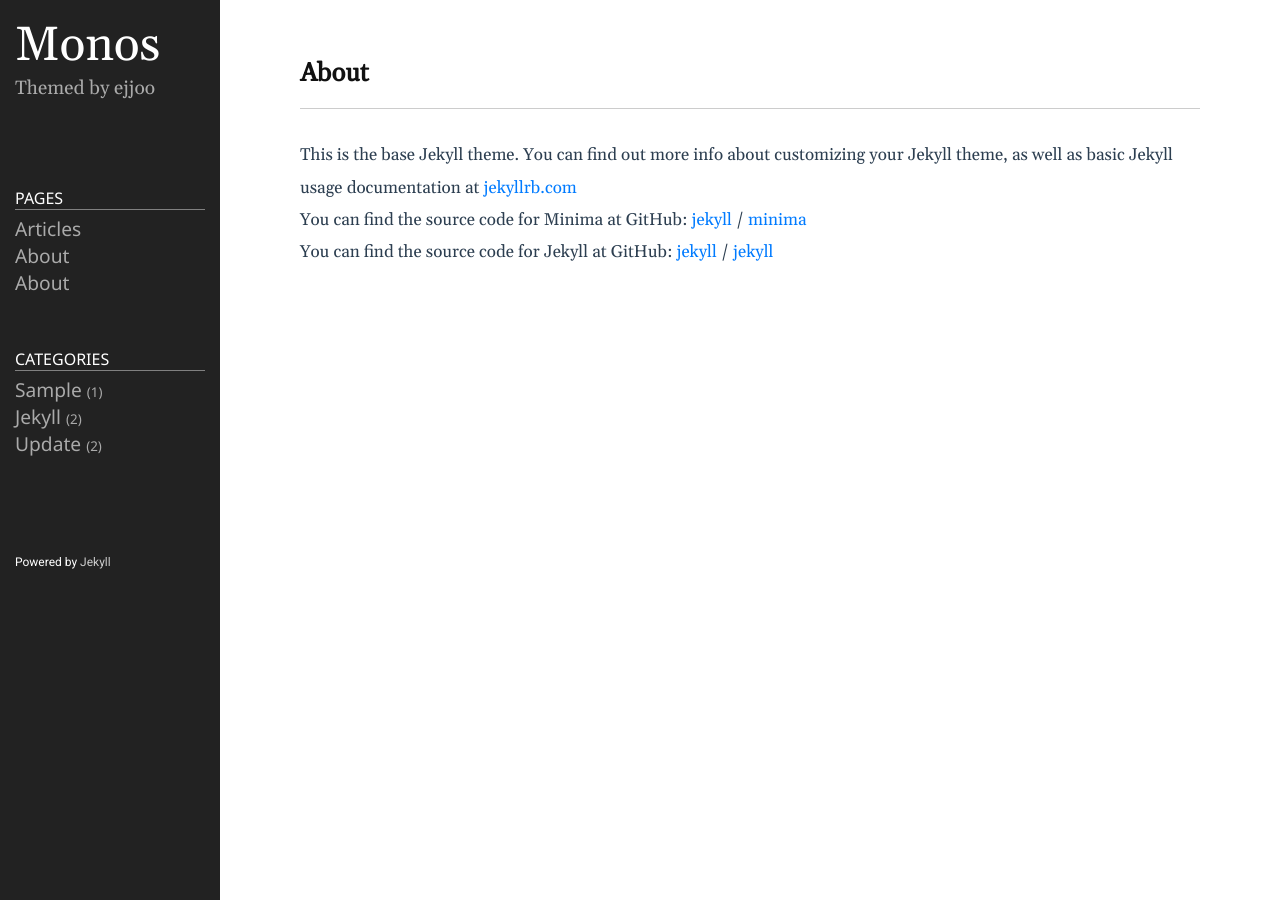
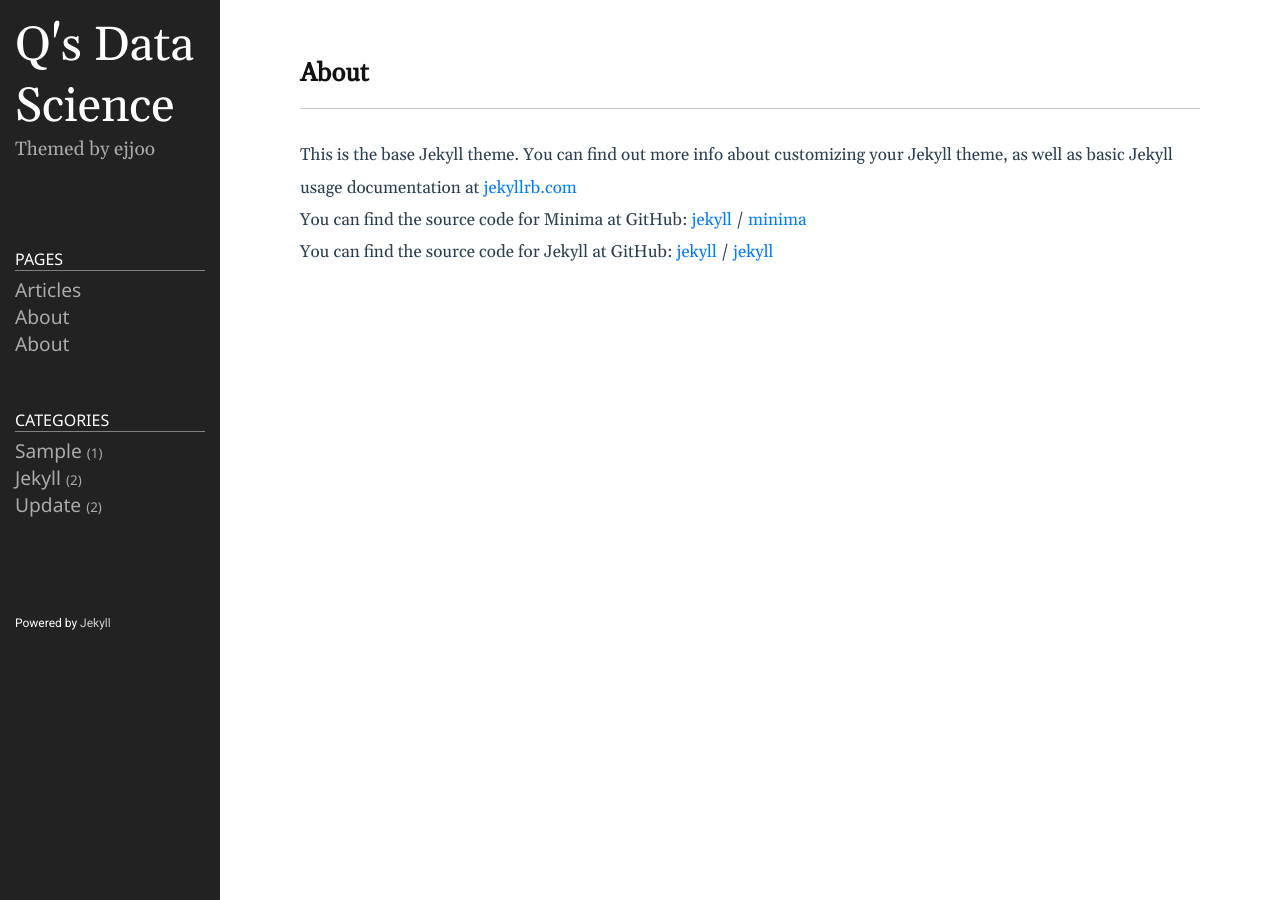
Before and after one commit to Taipei-smallegg/Taipei-smallegg.github.io, a Jekyll site: the page built from about.markdown, in a window 1280 px wide. Built offline with Jekyll 4.4.1, drawn with Linux system fonts in a browser that asks for light colours.

Commit message:
Update _config.yml

```diff
--- a/_config.yml
+++ b/_config.yml
@@ -18,18 +18,18 @@
 # You can create any custom variable you would like, and they will be accessible
 # in the templates via {{ site.myvariable }}.
 
-title: Monos
-email: ejjoo7994@gmail.com
+title: Q's Data Science
+email: ttuuxx321@gmail.com
 description: >- # this means to ignore newlines until "baseurl:"
   Themed by ejjoo
-# baseurl: "/" # the subpath of your site, e.g. /blog
-# url: "http://ejjoo.github.io" # the base hostname & protocol for your site, e.g. http://example.com
-github_username: ejjoo
+baseurl: "/" # the subpath of your site, e.g. /blog
+url: "http://taipei-smallegg.github.io" # the base hostname & protocol for your site, e.g. http://example.com
+github_username: Taipei-smallegg
 highlighter: rouge
 svg:
   optimize: true
-# Build settings
-# theme: minima
+#Build settings
+theme: minima
 highlighter-theme: monokai
 date_format: "%Y-%M-%D"
 plugins:
```
